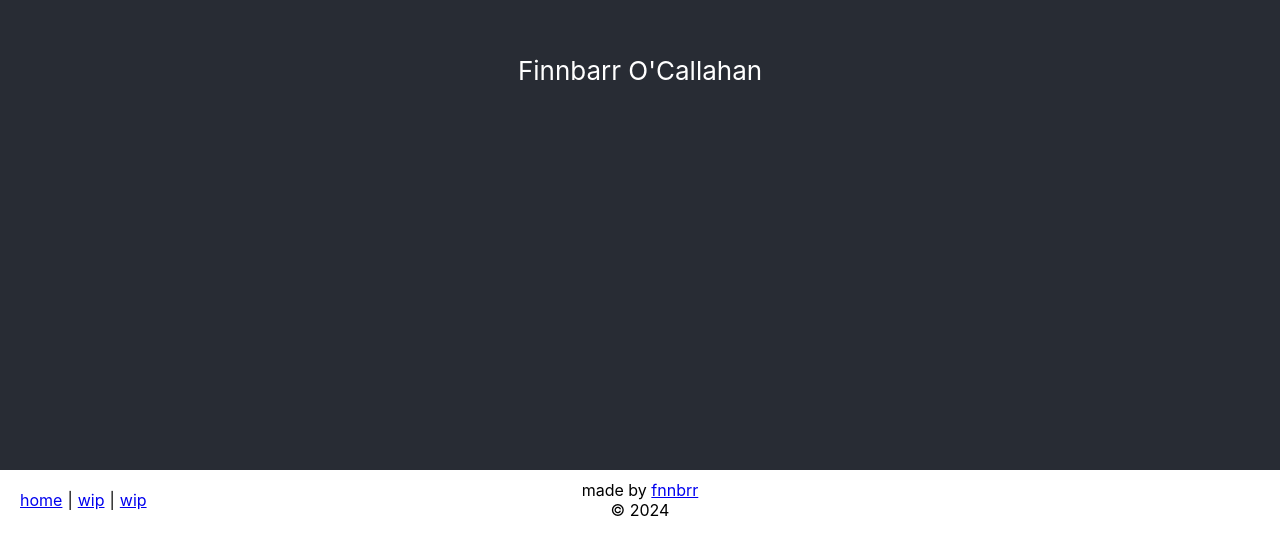
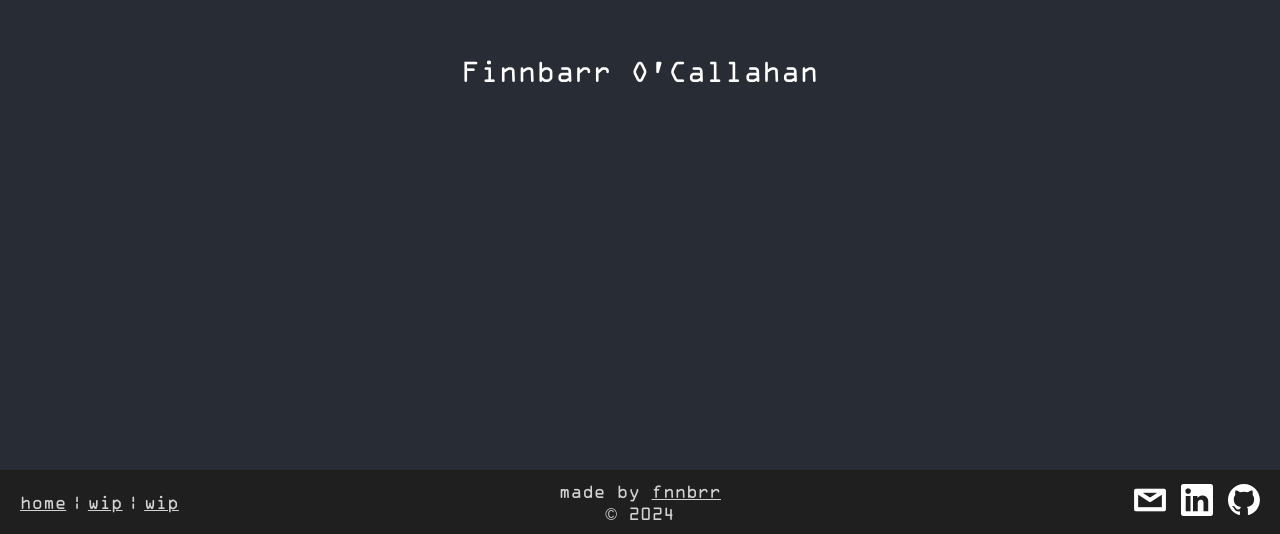
Before and after one commit to fnnbrr/personal-site, a React (Create React App) app: page / in a window 1280 px wide. Shown: the part 330-864 px from the top of the page. Built offline with nearby package versions, Linux system fonts and the light colour scheme.

Commit message:
Added OCR-A font and fixed footer colors

```diff
--- a/src/App.css
+++ b/src/App.css
@@ -1,3 +1,14 @@
+@font-face {
+  font-family: 'OCR-A';
+  src: url("../public/fonts/OCRA.ttf") format('truetype');
+  font-weight: normal;
+  font-style: normal;
+}
+
+text, p, a {
+  font-family: 'OCR-A', sans-serif;
+}
+
 .App {
   text-align: center;
 }
--- a/src/Footer.css
+++ b/src/Footer.css
@@ -24,11 +24,15 @@
 }
 
 .Footer {
-    padding: 10px;
-    margin-left: 10px;
-    margin-right: 10px;
+    background-color: #1f1f1f;
+    padding: 10px 20px 10px 20px;
     display: flex;
     flex-direction: row;
     justify-content: space-between;
     align-items: center;
+
+    & text, & p, & a {
+        color: lightgrey;
+        text-underline-mode: none;
+    }
 }
```
Also changed, not shown: public/fonts/OCRA.ttf (added).
